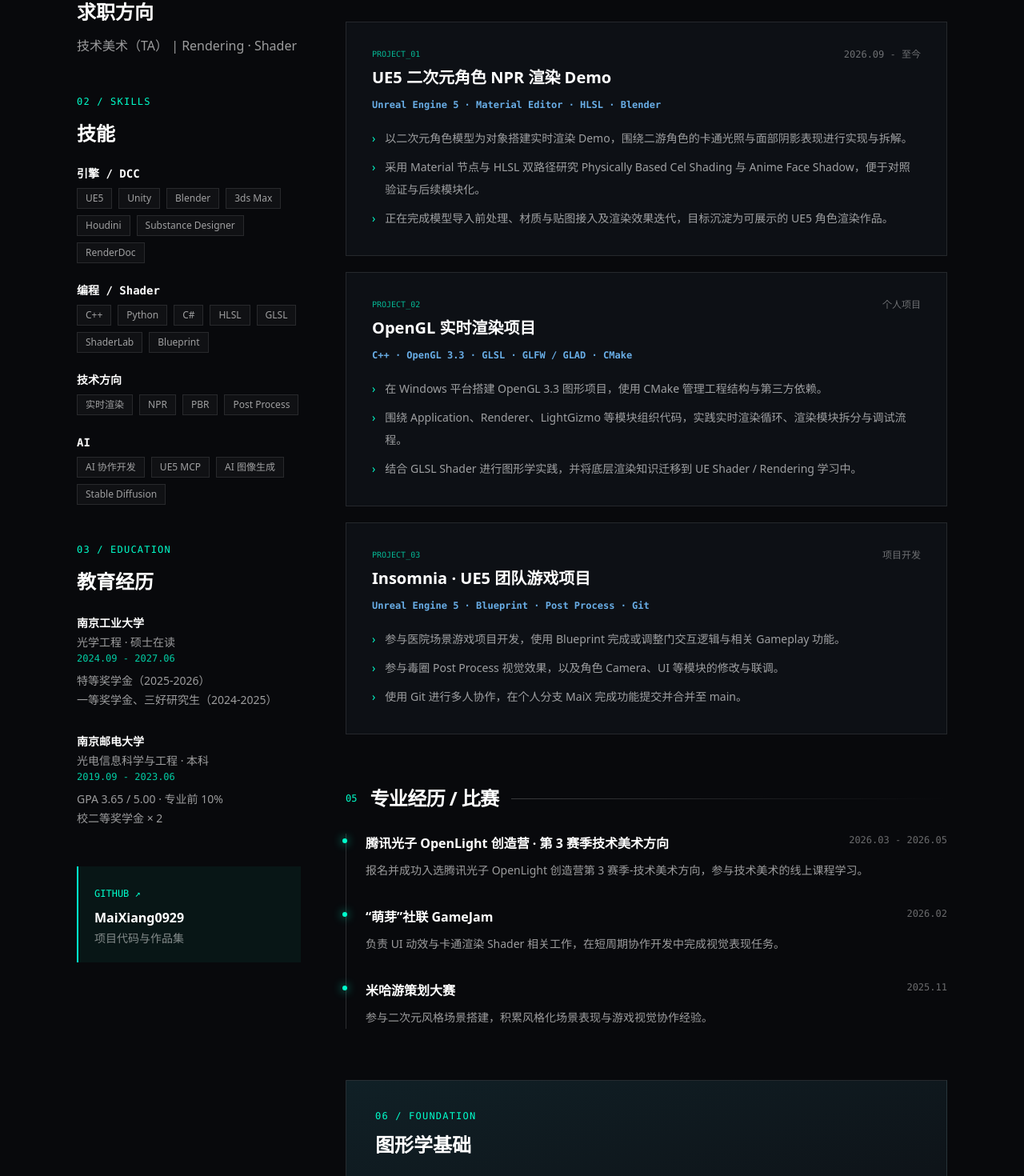
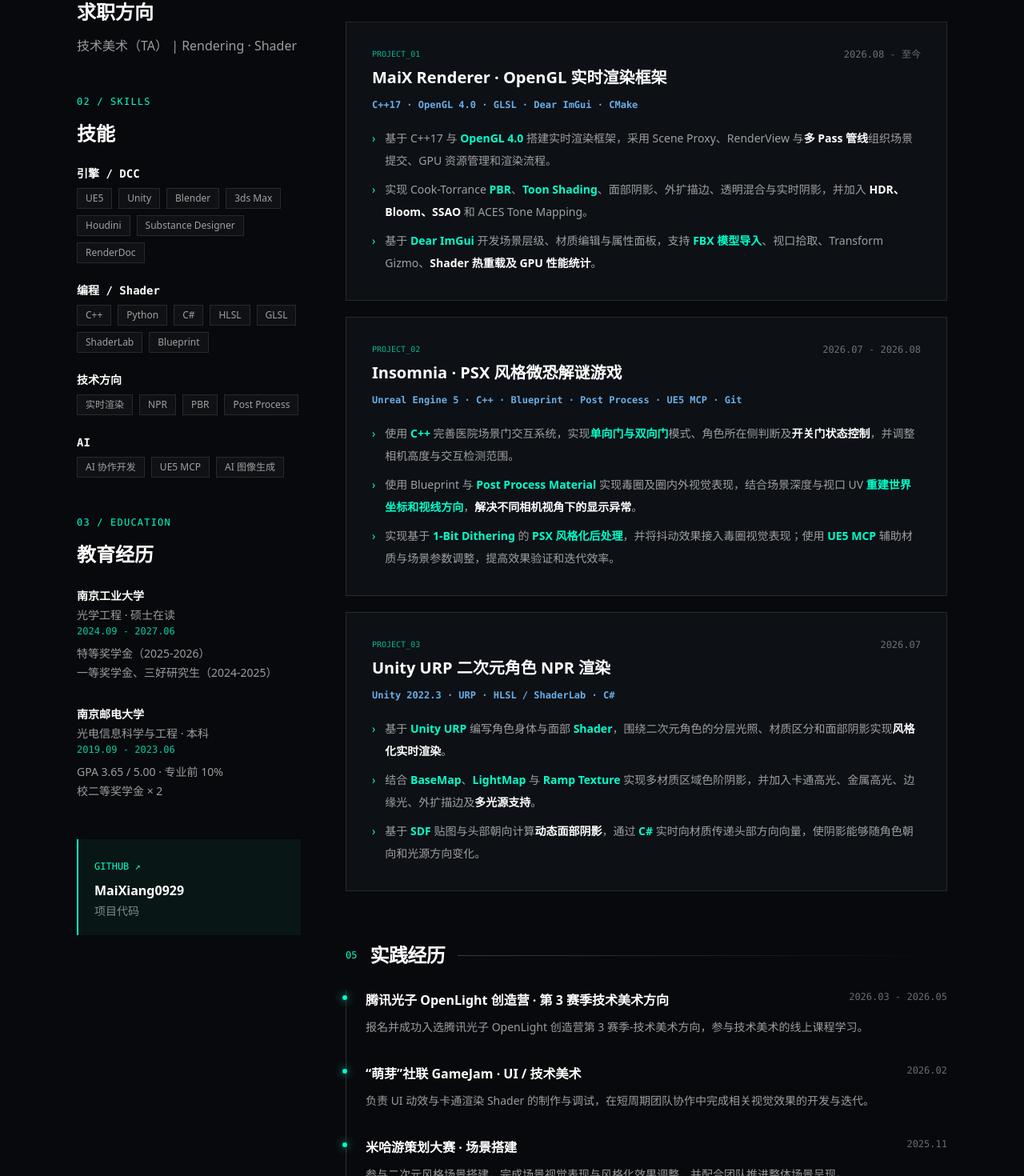
Before and after one commit to MaiXiang0929/MaiX-portfolio, a Next.js app: page /resume in a window 1280 px wide. Shown: the part 570-2040 px from the top of the page at 80% size. Built offline with nearby package versions, Linux system fonts and the light colour scheme.

Commit message:
feat: add structured resume highlights

```diff
--- a/src/app/resume/page.tsx
+++ b/src/app/resume/page.tsx
@@ -6,16 +6,71 @@
 
 export const metadata: Metadata = {
   title: "陶振辉 | 技术美术简历",
-  description: "陶振辉的 Technical Artist 在线简历，关注实时渲染、Shader、NPR 与美术工具开发。",
+  description: "陶振辉的 Technical Artist 在线简历，关注实时渲染、Shader。",
 };
 
+type HighlightKind = "tech" | "result";
+
+type ProjectPoint = {
+  text: string;
+  highlights: Array<{
+    keyword: string;
+    kind?: HighlightKind;
+  }>;
+};
+
+type ResumeProject = {
+  title: string;
+  period: string;
+  stack: string;
+  points: ProjectPoint[];
+};
+
+// 转义 C++ 等关键词中的正则特殊字符，避免匹配时产生歧义。
+const escapeRegExp = (value: string) => value.replace(/[.*+?^${}()|[\]\\]/g, "\\$&");
+
+function HighlightedText({ text, highlights }: ProjectPoint) {
+  const uniqueHighlights = Array.from(
+    new Map(highlights.map((highlight) => [highlight.keyword, highlight])).values(),
+  ).sort((a, b) => b.keyword.length - a.keyword.length);
+
+  if (uniqueHighlights.length === 0) return <span>{text}</span>;
+
+  const highlightMap = new Map(uniqueHighlights.map((highlight) => [highlight.keyword, highlight]));
+  const pattern = new RegExp(`(${uniqueHighlights.map(({ keyword }) => escapeRegExp(keyword)).join("|")})`, "g");
+
+  return (
+    <span>
+      {text.split(pattern).map((part, partIndex) => {
+        const highlight = highlightMap.get(part);
+
+        if (!highlight) return <span key={`${part}-${partIndex}`}>{part}</span>;
+
+        return (
+          <strong
+            key={`${part}-${partIndex}`}
+            className={highlight.kind === "result" ? "resume-highlight-result" : "resume-highlight-tech"}
+          >
+            {part}
+          </strong>
+        );
+      })}
+    </span>
+  );
+}
+
 // 简历内容集中在这里维护：修改文字或新增条目时，不需要调整下方页面结构。
+// 技能板块
 const skillGroups = [
   {
     title: "引擎 / DCC",
     items: [
-      "UE5","Unity","Blender",
-      "3ds Max","Houdini","Substance Designer",
+      "UE5",
+      "Unity",
+      "Blender",
+      "3ds Max",
+      "Houdini",
+      "Substance Designer",
       "RenderDoc",
     ],
   },
@@ -46,45 +101,108 @@
       "AI 协作开发",
       "UE5 MCP",
       "AI 图像生成",
-    "Stable Diffusion",
     ],
   },
 ];
 
-const projects = [
+// 项目板块
+const projects: ResumeProject[] = [
   {
-    title: "UE5 二次元角色 NPR 渲染 Demo",
-    period: "2026.09 - 至今",
-    status: "进行中",
-    stack: "Unreal Engine 5 · Material Editor · HLSL · Blender",
+    title: "MaiX Renderer · OpenGL 实时渲染框架",
+    period: "2026.08 - 至今",
+    stack: "C++17 · OpenGL 4.0 · GLSL · Dear ImGui · CMake",
     points: [
-      "以二次元角色模型为对象搭建实时渲染 Demo，围绕二游角色的卡通光照与面部阴影表现进行实现与拆解。",
-      "采用 Material 节点与 HLSL 双路径研究 Physically Based Cel Shading 与 Anime Face Shadow，便于对照验证与后续模块化。",
-      "正在完成模型导入前处理、材质与贴图接入及渲染效果迭代，目标沉淀为可展示的 UE5 角色渲染作品。",
+      {
+        text: "基于 C++17 与 OpenGL 4.0 搭建实时渲染框架，采用 Scene Proxy、RenderView 与多 Pass 管线组织场景提交、GPU 资源管理和渲染流程。",
+        highlights: [
+          { keyword: "OpenGL 4.0" },
+          { keyword: "多 Pass 管线", kind: "result" },
         ],
       },
       {
-    title: "OpenGL 实时渲染项目",
-    period: "个人项目",
-    stack: "C++ · OpenGL 3.3 · GLSL · GLFW / GLAD · CMake",
-    points: [
-      "在 Windows 平台搭建 OpenGL 3.3 图形项目，使用 CMake 管理工程结构与第三方依赖。",
-      "围绕 Application、Renderer、LightGizmo 等模块组织代码，实践实时渲染循环、渲染模块拆分与调试流程。",
-      "结合 GLSL Shader 进行图形学实践，并将底层渲染知识迁移到 UE Shader / Rendering 学习中。",
+        text: "实现 Cook-Torrance PBR、Toon Shading、面部阴影、外扩描边、透明混合与实时阴影，并加入 HDR、Bloom、SSAO 和 ACES Tone Mapping。",
+        highlights: [
+          { keyword: "PBR" },
+          { keyword: "Toon Shading" },
+          { keyword: "HDR、Bloom、SSAO", kind: "result" },
         ],
       },
       {
-    title: "Insomnia · UE5 团队游戏项目",
-    period: "项目开发",
-    stack: "Unreal Engine 5 · Blueprint · Post Process · Git",
+        text: "基于 Dear ImGui 开发场景层级、材质编辑与属性面板，支持 FBX 模型导入、视口拾取、Transform Gizmo、Shader 热重载及 GPU 性能统计。",
+        highlights: [
+          { keyword: "Dear ImGui" },
+          { keyword: "FBX 模型导入" },
+          { keyword: "Shader 热重载及 GPU 性能统计", kind: "result" },
+        ],
+      },
+    ],
+  },
+  {
+    title: "Insomnia · PSX 风格微恐解谜游戏",
+    period: "2026.07 - 2026.08",
+    stack: "Unreal Engine 5 · C++ · Blueprint · Post Process · UE5 MCP · Git",
     points: [
-      "参与医院场景游戏项目开发，使用 Blueprint 完成或调整门交互逻辑与相关 Gameplay 功能。",
-      "参与毒圈 Post Process 视觉效果，以及角色 Camera、UI 等模块的修改与联调。",
-      "使用 Git 进行多人协作，在个人分支 MaiX 完成功能提交并合并至 main。",
+      {
+        text: "使用 C++ 完善医院场景门交互系统，实现单向门与双向门模式、角色所在侧判断及开关门状态控制，并调整相机高度与交互检测范围。",
+        highlights: [
+          { keyword: "C++" },
+          { keyword: "单向门与双向门" },
+          { keyword: "开关门状态控制", kind: "result" },
+        ],
+      },
+      {
+        text: "使用 Blueprint 与 Post Process Material 实现毒圈及圈内外视觉表现，结合场景深度与视口 UV 重建世界坐标和视线方向，解决不同相机视角下的显示异常。",
+        highlights: [
+          { keyword: "Post Process Material" },
+          { keyword: "重建世界坐标和视线方向" },
+          { keyword: "解决不同相机视角下的显示异常", kind: "result" },
+        ],
+      },
+      {
+        text: "实现基于 1-Bit Dithering 的 PSX 风格化后处理，并将抖动效果接入毒圈视觉表现；使用 UE5 MCP 辅助材质与场景参数调整，提高效果验证和迭代效率。",
+        highlights: [
+          { keyword: "1-Bit Dithering" },
+          { keyword: "PSX 风格化后处理" },
+          { keyword: "UE5 MCP" },
+        ],
+      },
+    ],
+  },
+  {
+    title: "Unity URP 二次元角色 NPR 渲染",
+    period: "2026.07",
+    stack: "Unity 2022.3 · URP · HLSL / ShaderLab · C#",
+    points: [
+      {
+        text: "基于 Unity URP 编写角色身体与面部 Shader，围绕二次元角色的分层光照、材质区分和面部阴影实现风格化实时渲染。",
+        highlights: [
+          { keyword: "Unity URP" },
+          { keyword: "Shader" },
+          { keyword: "风格化实时渲染", kind: "result" },
+        ],
+      },
+      {
+        text: "结合 BaseMap、LightMap 与 Ramp Texture 实现多材质区域色阶阴影，并加入卡通高光、金属高光、边缘光、外扩描边及多光源支持。",
+        highlights: [
+          { keyword: "BaseMap" },
+          { keyword: "LightMap" },
+          { keyword: "Ramp Texture" },
+          { keyword: "多光源支持", kind: "result" },
+        ],
+      },
+      {
+        text: "基于 SDF 贴图与头部朝向计算动态面部阴影，通过 C# 实时向材质传递头部方向向量，使阴影能够随角色朝向和光源方向变化。",
+        highlights: [
+          { keyword: "SDF" },
+          { keyword: "C#" },
+          { keyword: "动态面部阴影", kind: "result" },
+        ],
+      },
     ],
   },
 ];
 
+// 经历板块
 const experiences = [
   {
     title: "腾讯光子 OpenLight 创造营 · 第 3 赛季技术美术方向",
@@ -92,14 +210,14 @@
     description: "报名并成功入选腾讯光子 OpenLight 创造营第 3 赛季-技术美术方向，参与技术美术的线上课程学习。",
   },
   {
-    title: "“萌芽”社联 GameJam",
+    title: "“萌芽”社联 GameJam · UI / 技术美术",
     period: "2026.02",
-    description: "负责 UI 动效与卡通渲染 Shader 相关工作，在短周期协作开发中完成视觉表现任务。",
+    description: "负责 UI 动效与卡通渲染 Shader 的制作与调试，在短周期团队协作中完成相关视觉效果的开发与迭代。",
   },
   {
-    title: "米哈游策划大赛",
+    title: "米哈游策划大赛 · 场景搭建",
     period: "2025.11",
-    description: "参与二次元风格场景搭建，积累风格化场景表现与游戏视觉协作经验。",
+    description: "参与二次元风格场景搭建，完成场景视觉表现与风格化效果调整，并配合团队推进整体场景呈现。",
   },
 ];
 
@@ -208,7 +326,7 @@
             >
               <span className="font-mono text-xs text-[#00ffcc]">GITHUB ↗</span>
               <strong className="mt-2 block text-white group-hover:text-[#00ffcc]">MaiXiang0929</strong>
-              <span className="mt-1 block text-sm text-white/50">项目代码与作品集</span>
+              <span className="mt-1 block text-sm text-white/50">项目代码</span>
             </a>
           </aside>
 
@@ -228,7 +346,10 @@
                     <p className="mt-3 font-mono text-xs font-semibold text-[#69aee7]">{project.stack}</p>
                     <ul className="mt-5 space-y-2 text-sm leading-7 text-white/60">
                       {project.points.map((point) => (
-                        <li key={point} className="flex gap-3"><span className="text-[#00ffcc]">›</span><span>{point}</span></li>
+                        <li key={point.text} className="flex gap-3">
+                          <span className="text-[#00ffcc]">›</span>
+                          <HighlightedText text={point.text} highlights={point.highlights} />
+                        </li>
                       ))}
                     </ul>
                   </article>
@@ -237,7 +358,7 @@
             </section>
 
             <section>
-              <SectionTitle index="05">专业经历 / 比赛</SectionTitle>
+              <SectionTitle index="05">实践经历</SectionTitle>
               <div className="resume-experiences relative space-y-8 border-l border-white/15 pl-6">
                 {experiences.map((experience) => (
                   <article key={experience.title} className="relative">
@@ -251,14 +372,6 @@
                 ))}
               </div>
             </section>
-
-            <section className="resume-foundation border border-white/10 bg-gradient-to-br from-[#102026] to-[#0d1015] p-7 sm:p-9">
-              <p className="font-mono text-xs tracking-widest text-[#00ffcc]">06 / FOUNDATION</p>
-              <h2 className="mt-3 text-2xl font-bold text-white">图形学基础</h2>
-              <p className="mt-4 max-w-2xl leading-8 text-white/60">
-                持续学习计算机图形学、Interactive Graphics、实时渲染与 Shader 编程；结合 OpenGL 与 UE5 项目进行实践。
-              </p>
-            </section>
           </div>
         </div>
 
--- a/src/app/resume/print.css
+++ b/src/app/resume/print.css
@@ -1,4 +1,14 @@
 /* 仅在浏览器打印或“另存为 PDF”时应用，普通网页样式不受影响。 */
+.resume-highlight-tech {
+  color: #00ffcc;
+  font-weight: 600;
+}
+
+.resume-highlight-result {
+  color: #ffffff;
+  font-weight: 700;
+}
+
 @page {
   size: A4 portrait;
   margin: 6mm;
@@ -19,6 +29,7 @@
     line-height: 1.3 !important;
     print-color-adjust: exact;
     -webkit-print-color-adjust: exact;
+    zoom: 0.9;
   }
 
   /* 去除网页端装饰色，让打印稿更清晰、更省墨。 */
@@ -233,6 +244,17 @@
     line-height: 1.35 !important;
   }
 
+  /* 打印时使用适合白底的强调色，避免依赖网页深色背景。 */
+  .resume-print .resume-highlight-tech {
+    color: #0f766e !important;
+    font-weight: 700 !important;
+  }
+
+  .resume-print .resume-highlight-result {
+    color: #0f172a !important;
+    font-weight: 700 !important;
+  }
+
   .resume-print article,
   .resume-print aside section,
   .resume-print footer {
```
Lines whose indentation alone changed are shown as unchanged.
